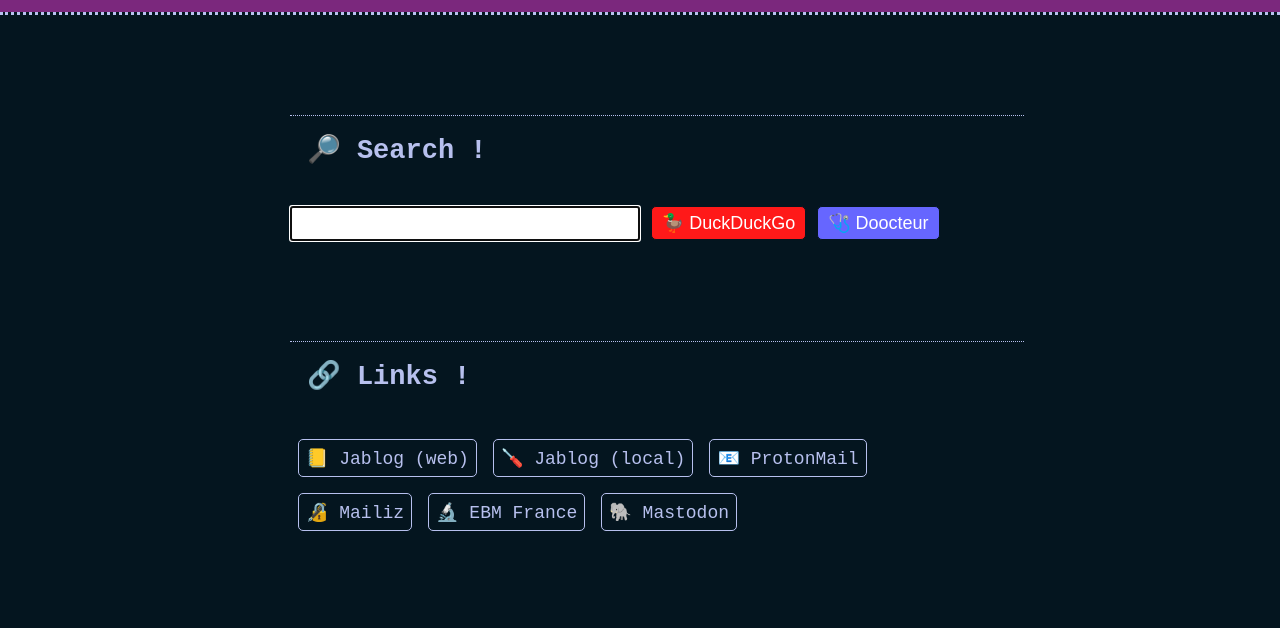
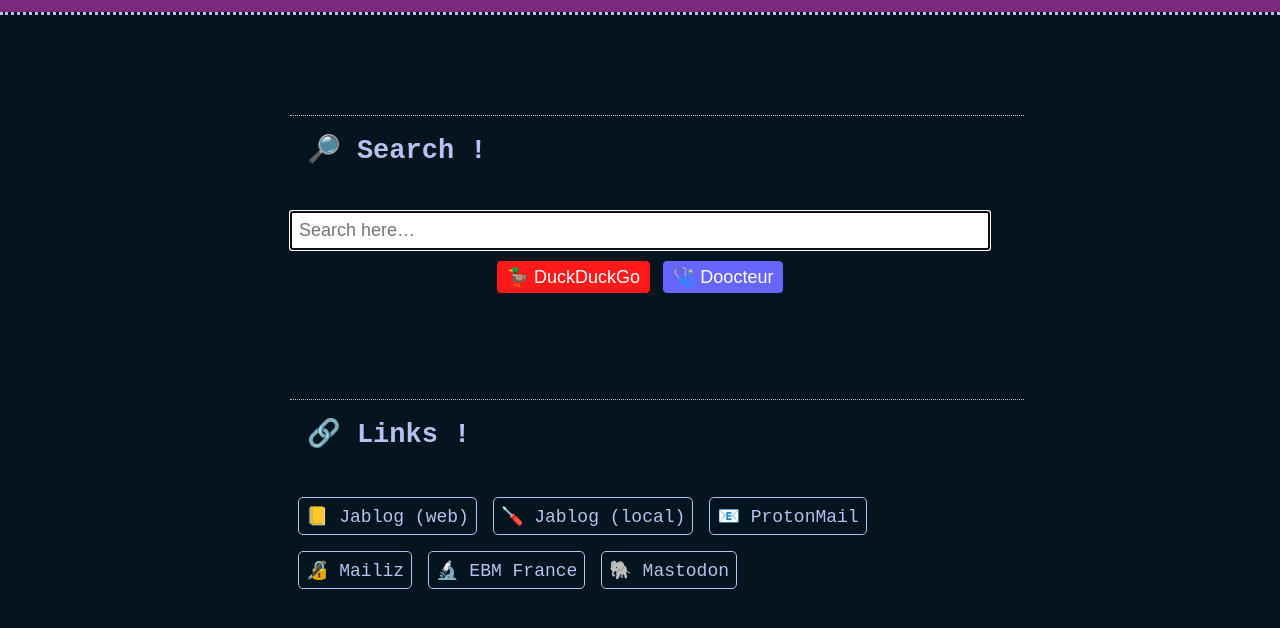
Before and after one commit to jabossu/jabstart, a plain HTML site: page index.html in a window 1280 px wide. Shown: the part 100-728 px from the top of the page. Drawn offline with Linux system fonts and the light colour scheme.

Commit message:
Improved searchbar

```diff
--- a/index.html
+++ b/index.html
@@ -57,7 +57,14 @@
 
       input {
         font-size: 18px;
-        padding: 5px;
+        padding: 7px;
+        margin: 5px 0px;
+      }
+
+      #buttonbox {
+      width: 100%;
+        margin: auto;
+        text-align: center;
       }
 
       .button {
@@ -121,9 +128,11 @@
     <div id="searchbox">
       <h2> 🔎 Search ! </h2>
       <form id="searchbar" action="https://duckduckgo.com/" method="get" >
-        <input type="text" id="q" name="q" style="width: 350px;" autofocus >
-        <input type="button" value="🦆 DuckDuckGo" name="DuckDuckGo" id="duckbutton" class="button" onclick="duckgo()" />
-        <input type="button" value="🩺 Doocteur" name="Doocteur" id="docbutton" class="button" onclick="docsearch()" />
+        <input type="text" id="q" name="q" style="width: 100%;" autofocus placeholder="Search here…" >
+        <div id="buttonbox">
+          <input type="button" value="🦆 DuckDuckGo" name="DuckDuckGo" id="duckbutton" class="button" onclick="duckgo()" />
+          <input type="button" value="🩺 Doocteur" name="Doocteur" id="docbutton" class="button" onclick="docsearch()" />
+        </div>
       </form>
       <script>
         form=document.getElementById("searchbar");
```
